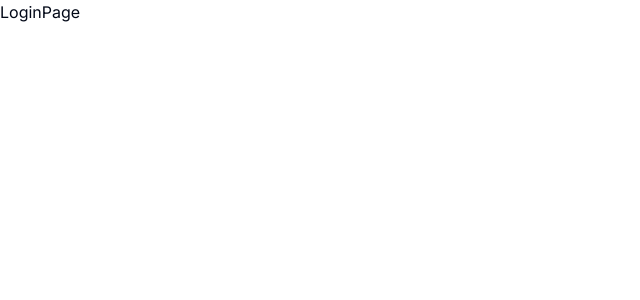
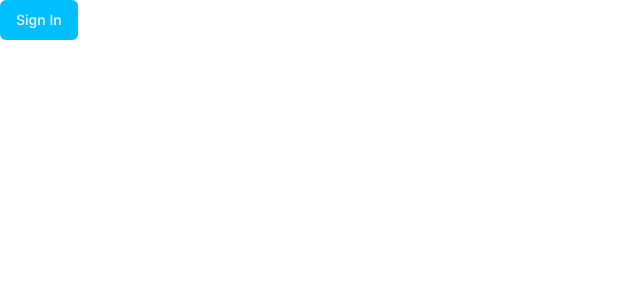
Before and after one commit to eoigroup/virtuale, a Next.js app: page /app/login in a window 1280 px wide. Shown: the top 300 px of the page, without its empty margins (0-640 px from the left). Built offline with nearby package versions, Linux system fonts and the light colour scheme.

Commit message:
feat: next-auth

```diff
--- a/app/app/(auth)/login/page.tsx
+++ b/app/app/(auth)/login/page.tsx
@@ -1,7 +1,12 @@
+import { Button } from "@/components/ui/button";
 import React from "react";
 
 const LoginPage = () => {
-  return <div>LoginPage</div>;
+  return (
+    <div>
+      <Button>Sign In</Button>
+    </div>
+  );
 };
 
 export default LoginPage;
--- a/package.json
+++ b/package.json
@@ -9,10 +9,12 @@
     "lint": "next lint"
   },
   "dependencies": {
+    "@radix-ui/react-slot": "^1.1.0",
     "class-variance-authority": "^0.7.0",
     "clsx": "^2.1.1",
     "lucide-react": "^0.447.0",
     "next": "14.2.14",
+    "next-auth": "^4.24.8",
     "react": "^18",
     "react-dom": "^18",
     "tailwind-merge": "^2.5.2",
```
Also changed, not shown: 1 other file (tests, documents, lock files or other folders).
